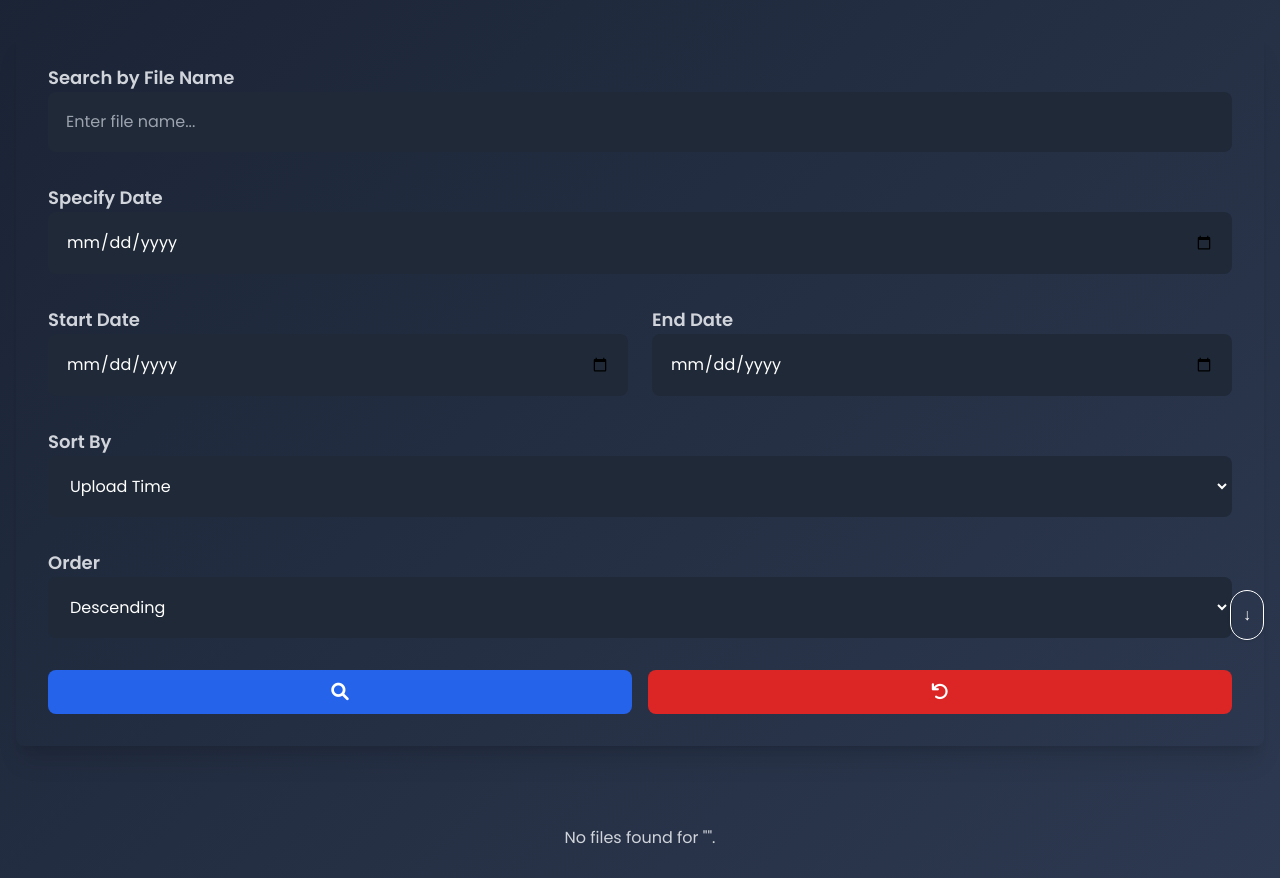
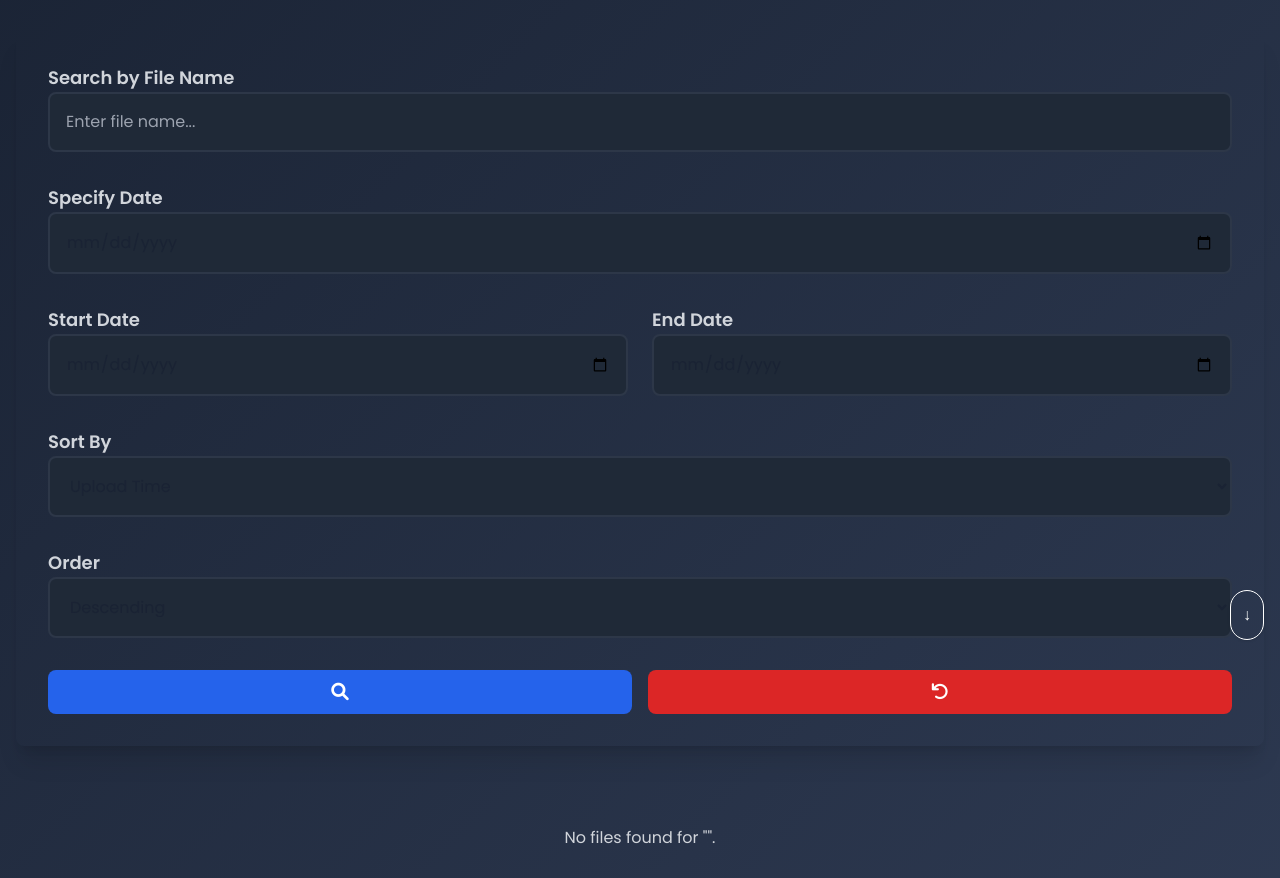
Before and after one commit to Arctixinc/fileindex, a Flask app: page / in a window 1280 px wide. Shown: the part 144-1022 px from the top of the page. Run offline with Flask 3, Linux system fonts and the light colour scheme; data that the repository does not hold is empty; some libraries are stand-ins or nearby versions.

Commit message:
Update links.html

```diff
--- a/templates/links.html
+++ b/templates/links.html
@@ -77,6 +77,16 @@
         color: #48c6ef;
         text-decoration: none;
       }
+      .form-group input, .form-group select {
+        background-color: #1f2937;
+        border-color: #2d3748;
+        color: #1a2334;
+      }
+
+      .form-group input:focus, .form-group select:focus {
+        ring-color: #3182ce;
+      }
+
 
       .footer a:hover {
         text-decoration: underline;
```
